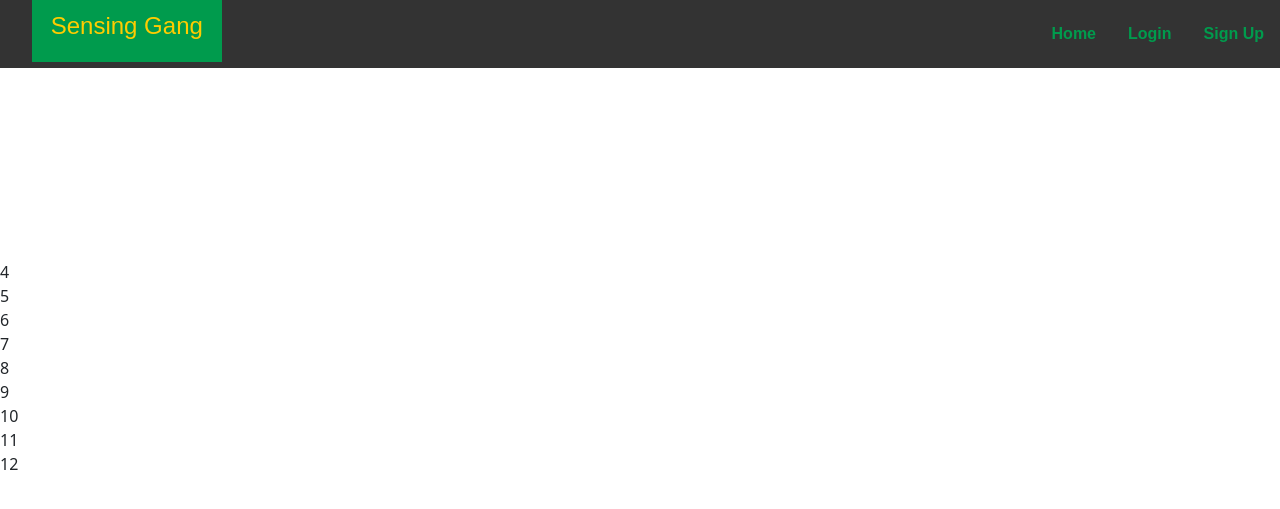
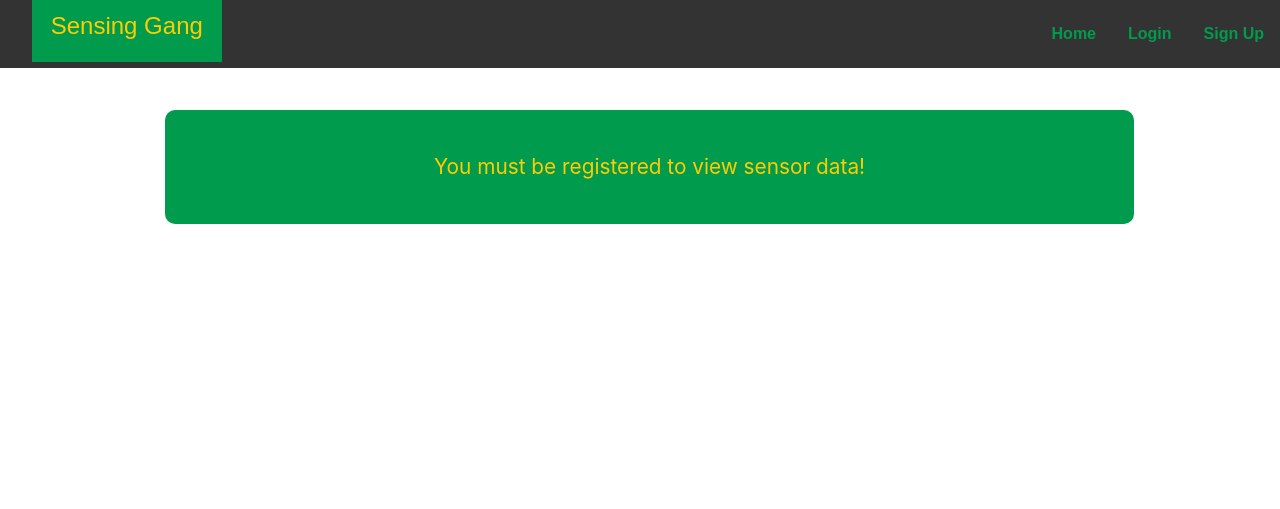
Before and after one commit to UBCO-COSC-310-Winter-2022-T2/the-project-sensinggang, a Django app: page / in a window 1280 px wide. Shown: the top 509 px of the page. Run offline with Django 3.2, Linux system fonts and the light colour scheme; data that the repository does not hold is empty; some libraries are stand-ins or nearby versions.

Commit message:
Added warning on home page for non logged in

```diff
--- a/sensingGang/static/homePageTemplate.css
+++ b/sensingGang/static/homePageTemplate.css
@@ -19,3 +19,16 @@ div.main{
     grid-template-rows: 120px 1fr 61px;
     grid-template-areas: "header header" "sidebar content" "footer footer";
 }
+.message{
+    margin-right: 7em;
+    margin-left: 7em;
+    padding: 2em;
+    border-radius: 10px;
+    display: flex;
+    align-items: center;
+    justify-content: center;
+    background-color: #009B4D;
+    color: #FFCC00;
+    font-size: 1.3em;
+    font-family: -apple-system, BlinkMacSystemFont, 'Segoe UI', Roboto, Oxygen, Ubuntu, Cantarell, 'Open Sans', 'Helvetica Neue', sans-serif;
+}
--- a/sensingGang/templates/homePage/homePageTemplate.html
+++ b/sensingGang/templates/homePage/homePageTemplate.html
@@ -8,6 +8,7 @@
 
 {% block content %}
 
+{% if user.is_authenticated %}
 <div class="main">
     </div>
     {% for subscription in results %}
@@ -245,34 +246,8 @@
 </div>
 {% endfor %}
 </div>
-<div class="item">
-    <span> 4</span>
 </div>
-<div class="item">
-    <span> 5</span>
-</div>
-<div class="item">
-    <span> 6</span>
-</div>
-<div class="item">
-    <span> 7</span>
-</div>
-<div class="item">
-    <span> 8</span>
-</div>
-<div class="item">
-    <span> 9</span>
-</div>
-<div class="item">
-    <span> 10</span>
-</div>
-<div class="item">
-    <span> 11</span>
-</div>
-<div class="item">
-    <span> 12</span>
-</div>
-</div>
-
-
+{% else %}
+  <div class = "message"> You must be registered to view sensor data!</div>
+{% endif %}
 {% endblock content %}
```
